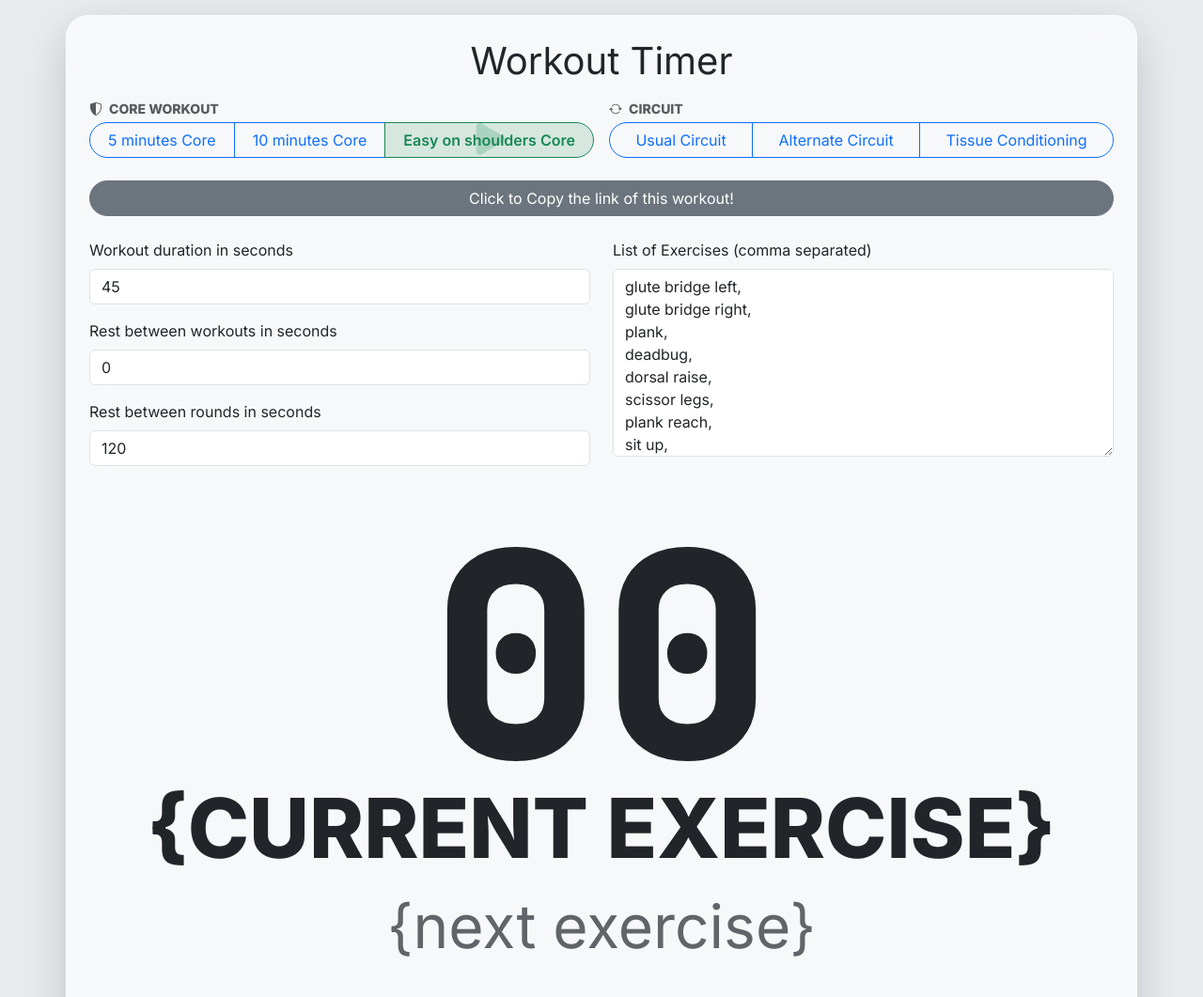
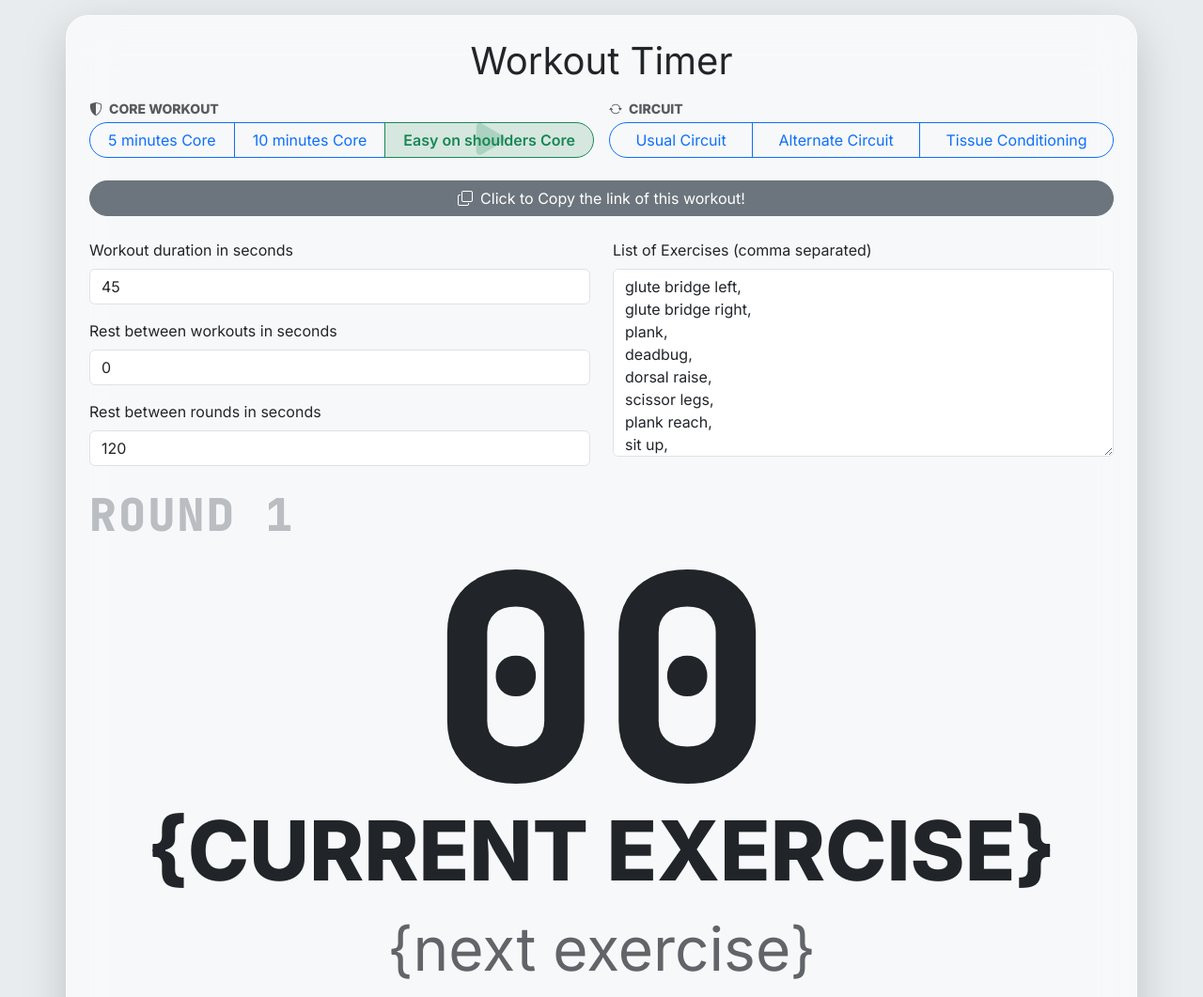
Before and after one commit to szigyi/szigyi.github.io, a plain HTML site: page timer.index.html in a window 1280 px wide. Shown: the top 1061 px of the page at 94% size. Drawn offline with nearby package versions, Linux system fonts and the light colour scheme; no server answers.

Commit message:
improve round counter

```diff
--- a/timer.index.html
+++ b/timer.index.html
@@ -83,12 +83,12 @@
 		}
 
 		#roundCounter {
-			position: absolute;
-			top: 1.25rem;
-			left: 1.5rem;
+			position: relative;
+			margin-top: -3rem;
 			font-family: 'JetBrains Mono', monospace;
 			font-size: 3rem;
 			font-weight: 800;
+			text-align: left;
 			letter-spacing: 0.05em;
 			color: #495057;
 			opacity: 0.35;
@@ -99,8 +99,6 @@
 
 		@media (max-width: 576px) {
 			#roundCounter {
-				top: 0.75rem;
-				left: 1rem;
 				font-size: 2rem;
 			}
 		}
@@ -202,6 +200,7 @@
 		}
 
 		#main-body {
+			position: relative;
 			display: flex;
 			align-items: stretch;
 			justify-content: space-between;
@@ -727,7 +726,6 @@
 						this.current = 'Workout'
 						this.currentRound = 1
 						this.updateRoundUI()
-						document.getElementById("roundCounter").classList.remove("hidden")
 						document.getElementById("nonTimer").classList.add("hidden")
 						document.querySelector("h1").classList.add("hidden")
 						currentPhaseDuration = workoutDuration;
@@ -811,7 +809,6 @@
 				this.isPaused = false
 				this.currentRound = 1
 				this.updateRoundUI()
-				document.getElementById("roundCounter").classList.add("hidden")
 				this.updatePlayPauseUI()
 				tickingTimer.stop()
 				commenceRestSound.play()
@@ -1059,7 +1056,6 @@
 	</script>
 
 	<div class="container container-main shadow-lg">
-		<div id="roundCounter" class="hidden">ROUND 1</div>
 		<h1 class="text-center mb-3">Workout Timer</h1>
 		<div id="nonTimer">
 			<div id="workoutPlans" class="row g-3 mb-4">
@@ -1106,7 +1102,7 @@
 			<div class="row mb-4">
 				<div class="col-12 text-center">
 					<button type="button" class="btn btn-secondary w-100" onclick="copyLink()" id="copyLink">
-						Click to Copy the link of this workout!
+						<i class="bi bi-copy me-2"></i>Click to Copy the link of this workout!
 					</button>
 				</div>
 			</div>
@@ -1148,6 +1144,7 @@ triceps dips</textarea>
 		</div>
 
 		<div id="main-body" class="row mt-5 text-center">
+			<div id="roundCounter">ROUND 1</div>
 			<div id="timer-and-exercise" class="col">
 				<p id="timer" class="mb-0">00</p>
 				<p id="currentExercise" class="text-uppercase font-weight-bold mb-0">{current exercise}</p>
```
